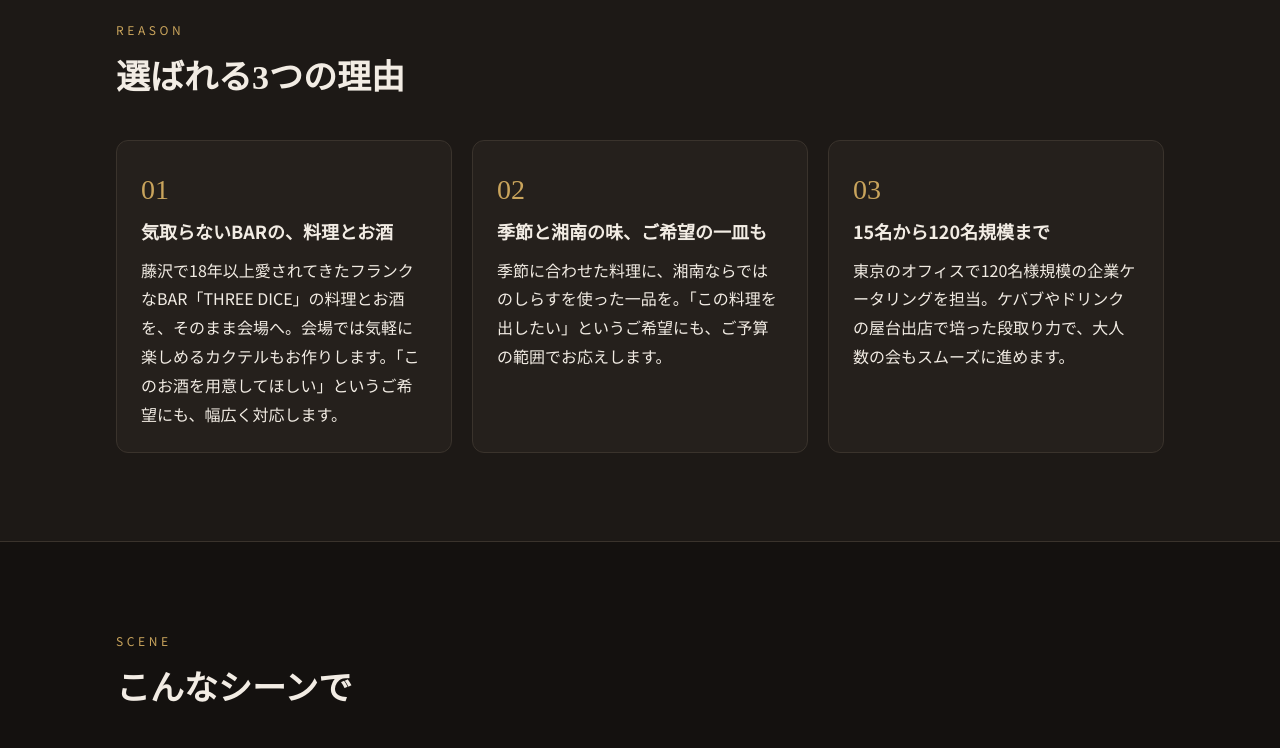
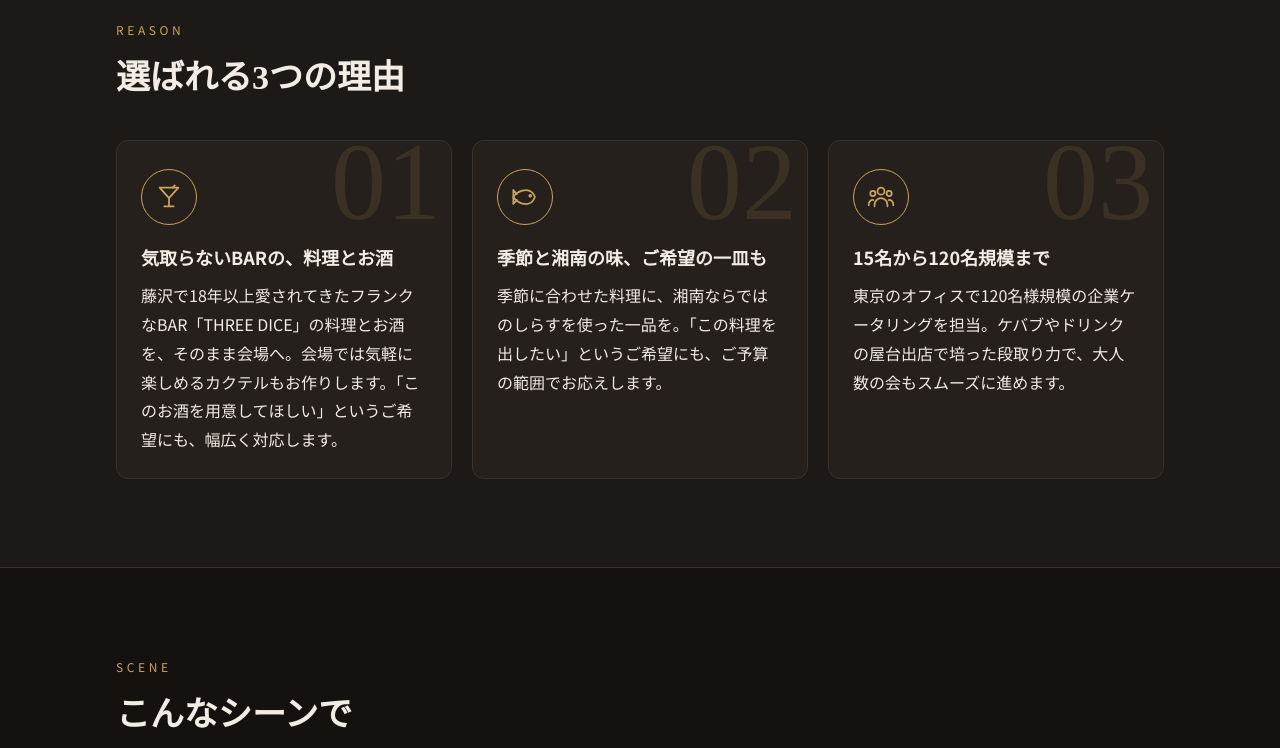
Before and after one commit to Nyan8810/dice-kitchen, a plain HTML site: page docs/index.html in a window 1280 px wide. Shown: the part 1660-2408 px from the top of the page. Drawn offline with Linux system fonts and the light colour scheme.

Commit message:
選ばれる理由に大きな番号と金色アイコン、お客様の声に引用符と金の線を追加。メール送信トリガーのつなぎ直し(fixMail)と送信ログを追加
Co-Authored-By: Claude Opus 5.5 <noreply@anthropic.com>

```diff
--- a/docs/index.html
+++ b/docs/index.html
@@ -59,6 +59,20 @@
   .g4{grid-template-columns:repeat(auto-fit,minmax(200px,1fr))}
   .card{background:var(--card);border:1px solid var(--line);border-radius:12px;padding:24px}
   .card .num{font-family:"Noto Serif JP",serif;color:var(--gold);font-size:28px}
+
+  /* 選ばれる理由：大きな薄い番号＋金色アイコン */
+  #reason .card{position:relative;overflow:hidden;padding-top:28px;transition:border-color .3s}
+  #reason .card:hover{border-color:var(--gold)}
+  #reason .card .num{position:absolute;top:-14px;right:10px;font-size:110px;line-height:1;color:var(--gold);opacity:.13;pointer-events:none}
+  #reason .icon{width:56px;height:56px;border:1px solid var(--gold);border-radius:50%;display:flex;align-items:center;justify-content:center;margin-bottom:16px;color:var(--gold)}
+  #reason .icon svg{width:28px;height:28px}
+  #reason .card h3{position:relative}
+
+  /* お客様の声：大きな金の引用符＋金の線 */
+  #voice .card{position:relative;overflow:hidden;padding-top:48px;display:flex;flex-direction:column}
+  #voice .card::before{content:"\201C";position:absolute;top:-14px;right:16px;font-family:Georgia,"Times New Roman",serif;font-size:150px;line-height:1;color:var(--gold);opacity:.35;pointer-events:none}
+  #voice .card p:first-child{position:relative;line-height:1.9;margin-bottom:16px}
+  #voice .card p + p{margin-top:auto !important;padding-top:12px;border-top:1px solid rgba(201,164,92,.4)}
   .price{font-size:26px;color:var(--gold2);font-weight:700;margin:8px 0}
   .card ul{padding-left:1.2em;color:var(--muted);font-size:14px}
   .card.featured{border-color:var(--gold)}
@@ -151,9 +165,9 @@
     <p class="eyebrow">Reason</p>
     <h2>選ばれる3つの理由</h2>
     <div class="grid g3">
-      <div class="card"><div class="num">01</div><h3>気取らないBARの、料理とお酒</h3><p>藤沢で18年以上愛されてきたフランクなBAR「THREE DICE」の料理とお酒を、そのまま会場へ。会場では気軽に楽しめるカクテルもお作りします。「このお酒を用意してほしい」というご希望にも、幅広く対応します。</p></div>
-      <div class="card"><div class="num">02</div><h3>季節と湘南の味、ご希望の一皿も</h3><p>季節に合わせた料理に、湘南ならではのしらすを使った一品を。「この料理を出したい」というご希望にも、ご予算の範囲でお応えします。</p></div>
-      <div class="card"><div class="num">03</div><h3>15名から120名規模まで</h3><p>東京のオフィスで120名様規模の企業ケータリングを担当。ケバブやドリンクの屋台出店で培った段取り力で、大人数の会もスムーズに進めます。</p></div>
+      <div class="card"><div class="num" aria-hidden="true">01</div><div class="icon" aria-hidden="true"><svg viewBox="0 0 24 24" fill="none" stroke="currentColor" stroke-width="1.5" stroke-linecap="round" stroke-linejoin="round"><path d="M4 4h16l-8 9z"/><path d="M12 13v7"/><path d="M8 20h8"/><path d="M15 4l2-2"/></svg></div><h3>気取らないBARの、料理とお酒</h3><p>藤沢で18年以上愛されてきたフランクなBAR「THREE DICE」の料理とお酒を、そのまま会場へ。会場では気軽に楽しめるカクテルもお作りします。「このお酒を用意してほしい」というご希望にも、幅広く対応します。</p></div>
+      <div class="card"><div class="num" aria-hidden="true">02</div><div class="icon" aria-hidden="true"><svg viewBox="0 0 24 24" fill="none" stroke="currentColor" stroke-width="1.5" stroke-linecap="round" stroke-linejoin="round"><path d="M2 12c3-4.5 7-6 11-6 3.5 0 6 2 7.5 6-1.5 4-4 6-7.5 6-4 0-8-1.5-11-6z"/><path d="M2 12l-0 0M5 9.5L2 6v12l3-3.5"/><circle cx="16.5" cy="11" r=".8" fill="currentColor"/></svg></div><h3>季節と湘南の味、ご希望の一皿も</h3><p>季節に合わせた料理に、湘南ならではのしらすを使った一品を。「この料理を出したい」というご希望にも、ご予算の範囲でお応えします。</p></div>
+      <div class="card"><div class="num" aria-hidden="true">03</div><div class="icon" aria-hidden="true"><svg viewBox="0 0 24 24" fill="none" stroke="currentColor" stroke-width="1.5" stroke-linecap="round" stroke-linejoin="round"><circle cx="12" cy="7" r="3"/><circle cx="5" cy="9" r="2.2"/><circle cx="19" cy="9" r="2.2"/><path d="M6.5 20v-1.5a5.5 5.5 0 0 1 11 0V20"/><path d="M1.5 19v-1a3.5 3.5 0 0 1 4-3.4"/><path d="M22.5 19v-1a3.5 3.5 0 0 0-4-3.4"/></svg></div><h3>15名から120名規模まで</h3><p>東京のオフィスで120名様規模の企業ケータリングを担当。ケバブやドリンクの屋台出店で培った段取り力で、大人数の会もスムーズに進めます。</p></div>
     </div>
   </div>
 </section>
```
Also changed, not shown: 1 other file.
